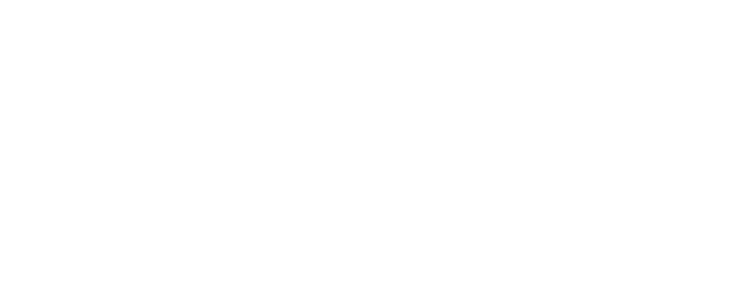
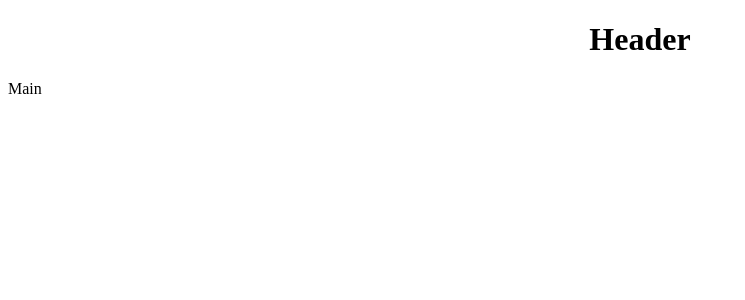
Before and after one commit to DmitrijPedan/Vue_first_project, a Vue app: page / in a window 1280 px wide. Shown: the top 300 px of the page, without its empty margins (0-745 px from the left). Built offline with nearby package versions, Linux system fonts and the light colour scheme.

Commit message:
header main sidebar

```diff
--- a/src/App.vue
+++ b/src/App.vue
@@ -1,15 +1,21 @@
 <template>
   <div id="app">
+    <Header/>
+    <Sidebar/>
+    <Main/>
   </div>
 </template>
 
 <script>
-
-
+import Header from './components/Header'
+import Sidebar from './components/Sidebar'
+import Main from './components/Main'
 export default {
   name: 'App',
   components: {
-
+    Header,
+    Sidebar,
+    Main
   }
 }
 </script>
--- /dev/null
+++ b/src/components/Header.vue
@@ -0,0 +1,17 @@
+<template>
+    <header>
+        <h1>Header</h1>
+    </header>
+</template>
+
+<script>
+export default {
+  name: 'Header'
+}
+</script>>
+
+<style lang="scss" scoped>
+    header {
+        text-align: center;
+    }
+</style>
--- /dev/null
+++ b/src/components/Main.vue
@@ -0,0 +1,13 @@
+<template>
+    <main>Main</main>
+</template>
+
+<script>
+export default {
+  name: 'Main'
+}
+</script>
+
+<style lang="scss" scoped>
+
+</style>
--- /dev/null
+++ b/src/components/Sidebar.vue
@@ -0,0 +1,19 @@
+<template>
+    <aside>
+      <div class="sidebar">
+      </div>
+    </aside>
+</template>
+
+<script>
+export default {
+  name: 'Sidebar',
+  components: {
+
+  }
+}
+</script>
+
+<style lang="scss" scoped>
+
+</style>
```
